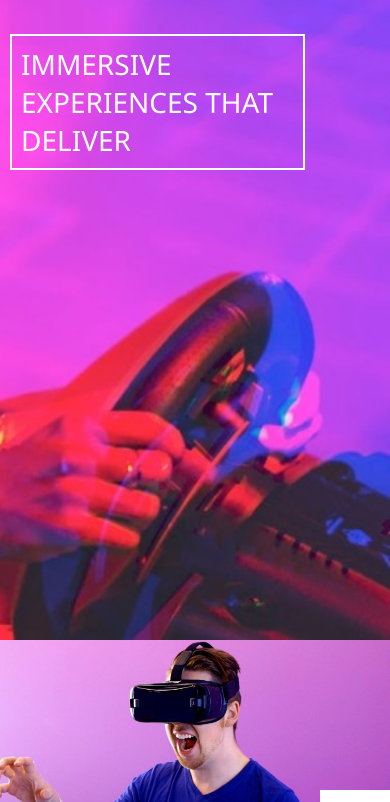
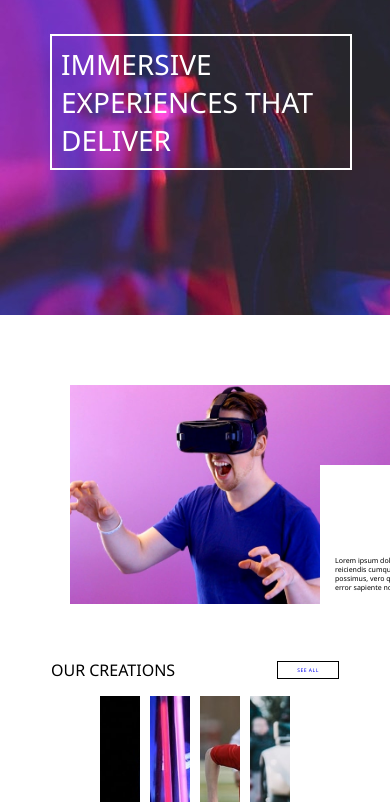
Before and after one commit to Devjulesoti/loopstudio-landingpage, a plain HTML site: page index.html in a window 390 px wide. Shown: the part 35-837 px from the top of the page. Drawn offline with Linux system fonts and the light colour scheme.

Commit message:
tried responsiveness

```diff
--- a/style.css
+++ b/style.css
@@ -161,23 +161,3 @@ footer h3{
     margin-left: 35px;
     padding-bottom: 8px;
 }
-@media only screen and (max-width: 600px) {
-    .sec-1{
-        /* width: 100%; */
-        background-size: cover;
-        background-position: right;
-        background-repeat: no-repeat;
-        height: 80vh;
-    }
-    .sec-1 h2{
-        width: 70%;
-        margin-left: 10px;
-    }
-
-    .sec-2 img{
-        width: 100%;
-        margin-top: 0;
-        margin-left: 0;
-    }
-
-}
```
